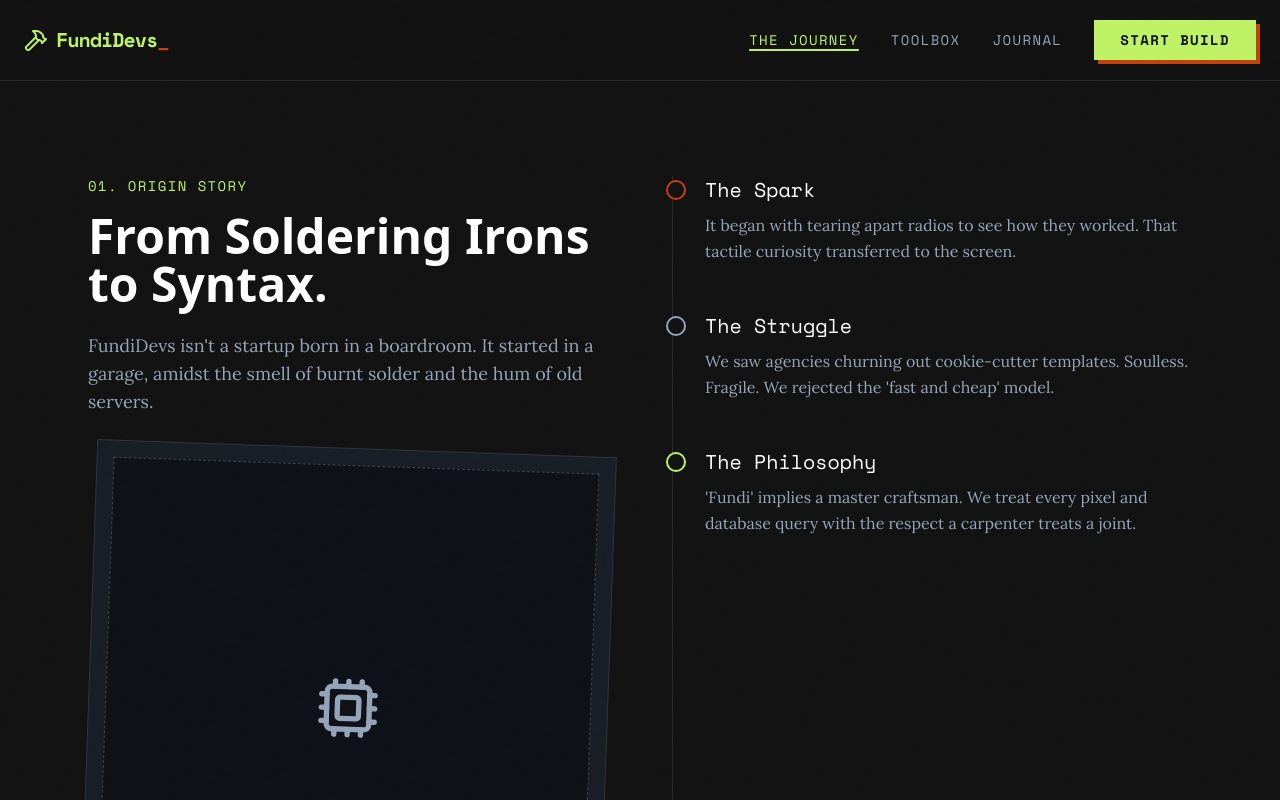
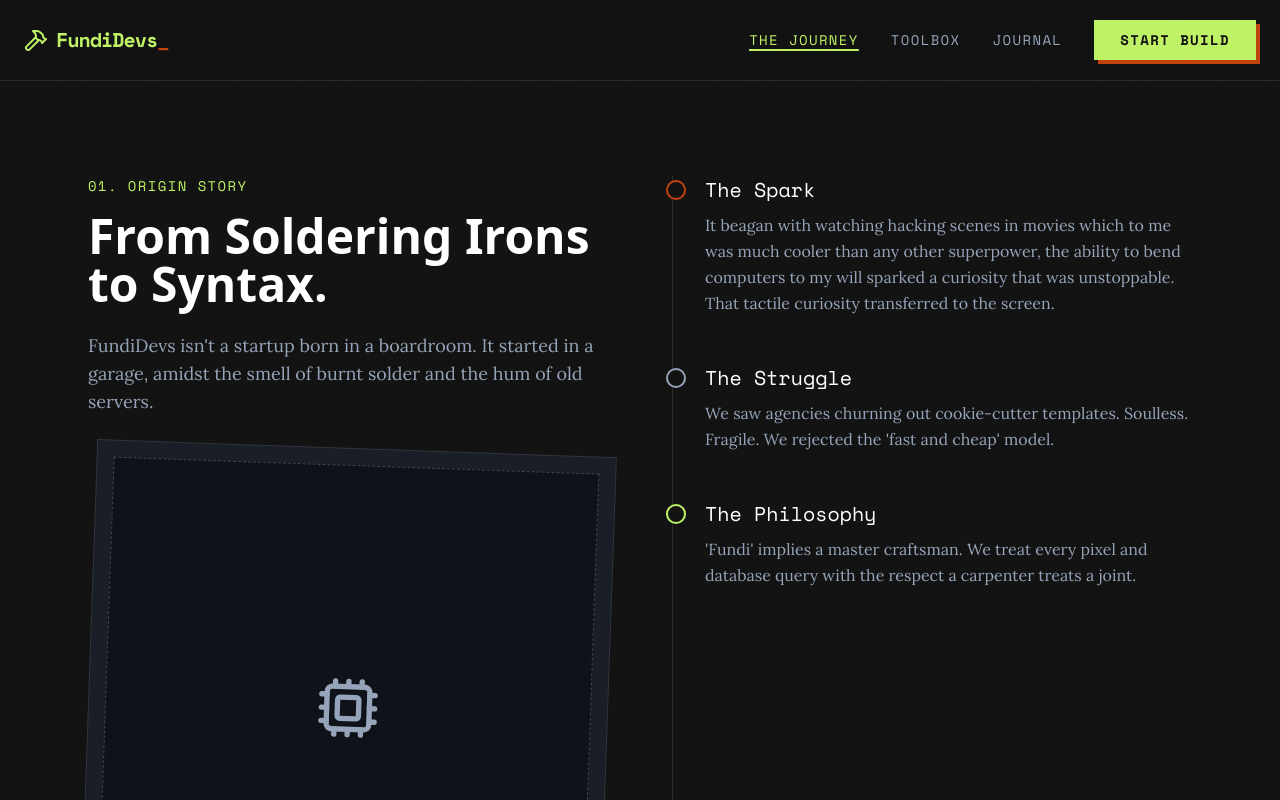
Before and after one commit to kimanthigregory/fundidevs, a Next.js app: page /about in a window 1280 px wide. Shown: the top 800 px of the page. Built offline with nearby package versions, Linux system fonts and the light colour scheme.

Commit message:
Update description in About page timeline

```diff
--- a/src/app/about/page.jsx
+++ b/src/app/about/page.jsx
@@ -4,7 +4,7 @@ export default function About() {
   const timeline = [
     {
       title: "The Spark",
-      desc: "It began with tearing apart radios to see how they worked. That tactile curiosity transferred to the screen.",
+      desc: "It beagan with watching hacking scenes in movies which to me was much cooler than any other superpower, the ability to bend computers to my will sparked a curiosity that was unstoppable. That tactile curiosity transferred to the screen.",
       color: "rust",
     },
     {
```
